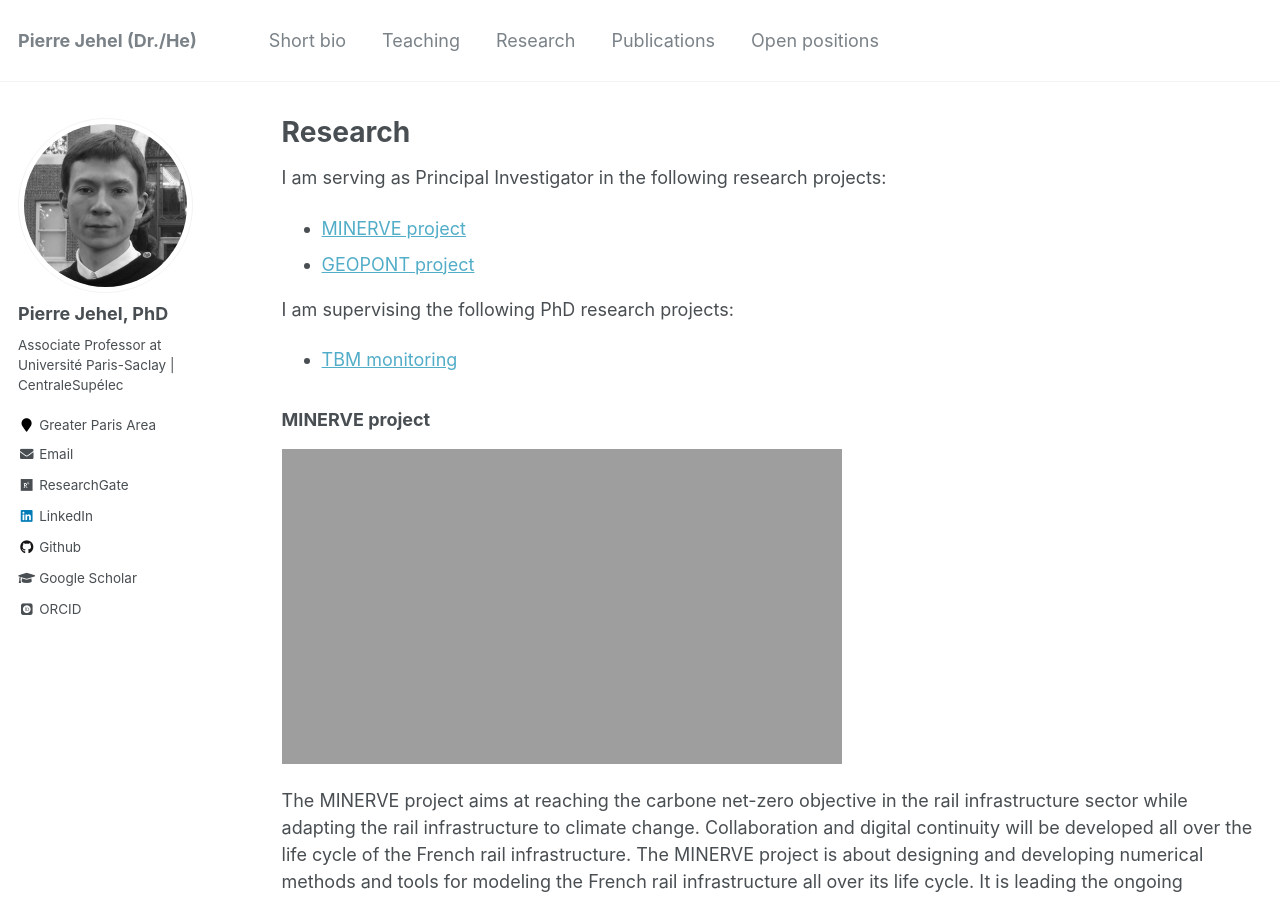
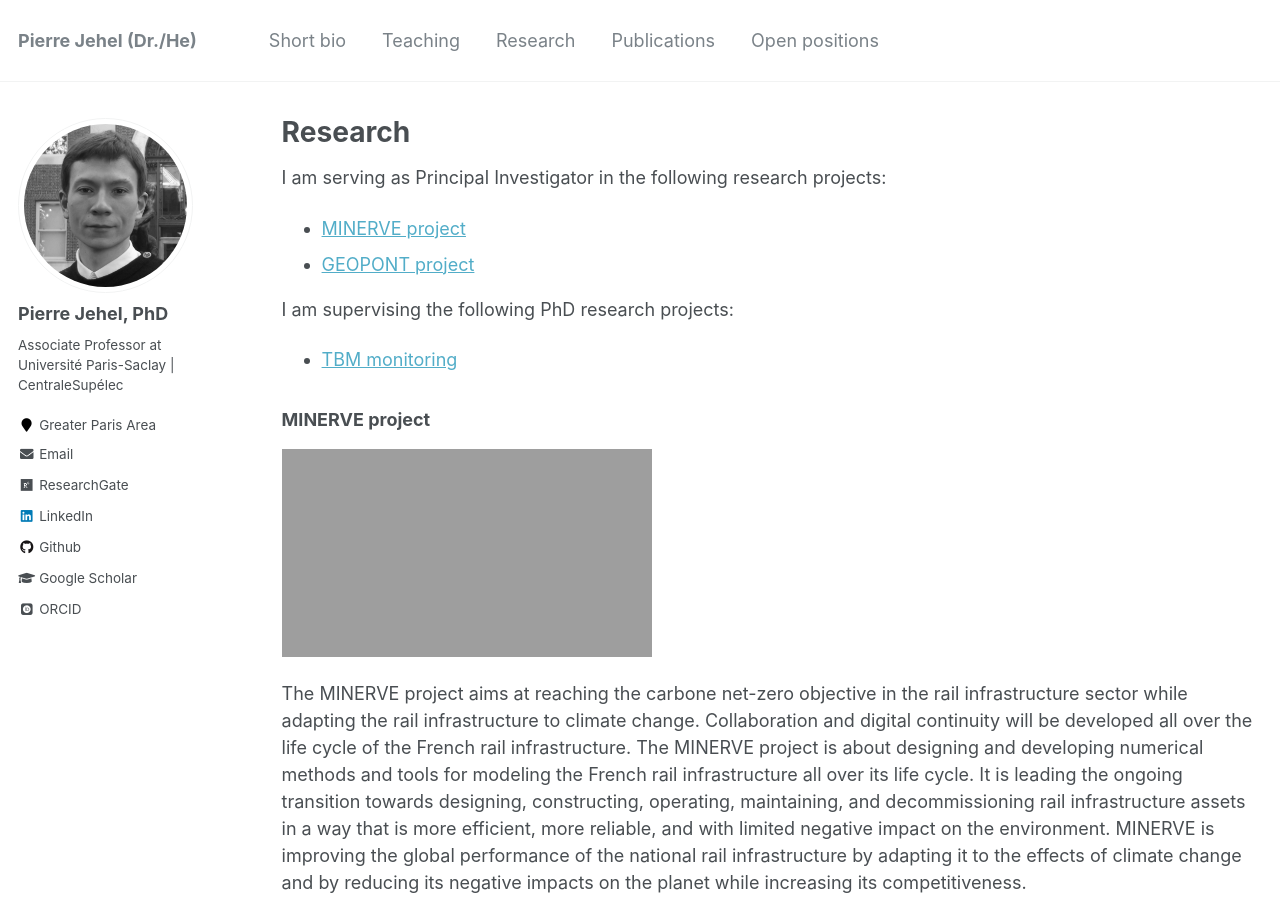
Before and after one commit to jehelp/jehelp.github.io, a Jekyll site: the page built from _pages/research.md, in a window 1280 px wide and 900 px high. Built offline with Jekyll 4.4.1, drawn with Linux system fonts in a browser that asks for light colours; some web fonts are replaced.

Commit message:
video MINERVE

```diff
--- a/_pages/research.md
+++ b/_pages/research.md
@@ -17,7 +17,7 @@ I am supervising the following PhD research projects:
 <a name="minerve-project"></a>
 ### MINERVE project
 
-<a href="https://youtu.be/uAfYIU_wmVY" target="_blank"><img alt="" src="http://jehelp.github.io/images/screenshot_CS-MINERVE-presentation-P-Jehel.png" style="border-style:solid; border-width:0px; height:315px; width:560px"></a>
+<a href="https://youtu.be/uAfYIU_wmVY" target="_blank"><img alt="" src="http://jehelp.github.io/images/screenshot_CS-MINERVE-presentation-P-Jehel.png" style="border-style:solid; border-width:0px; height:208px; width:370px"></a>
 
 The MINERVE project aims at reaching the carbone net-zero objective in the rail infrastructure sector while adapting the rail infrastructure to climate change. Collaboration and digital continuity will be developed all over the life cycle of the French rail infrastructure. The MINERVE project is about designing and developing numerical methods and tools for modeling the French rail infrastructure all over its life cycle. It is leading the ongoing transition towards designing, constructing, operating, maintaining, and decommissioning rail infrastructure assets in a way that is more efficient, more reliable, and with limited negative impact on the environment. MINERVE is improving the global performance of the national rail infrastructure by adapting it to the effects of climate change and by reducing its negative impacts on the planet while increasing its competitiveness.
 
```
